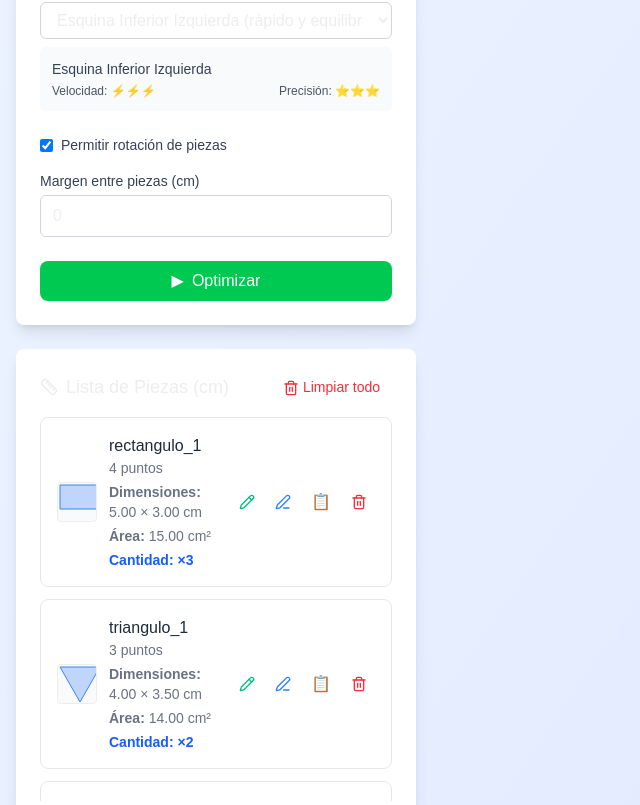
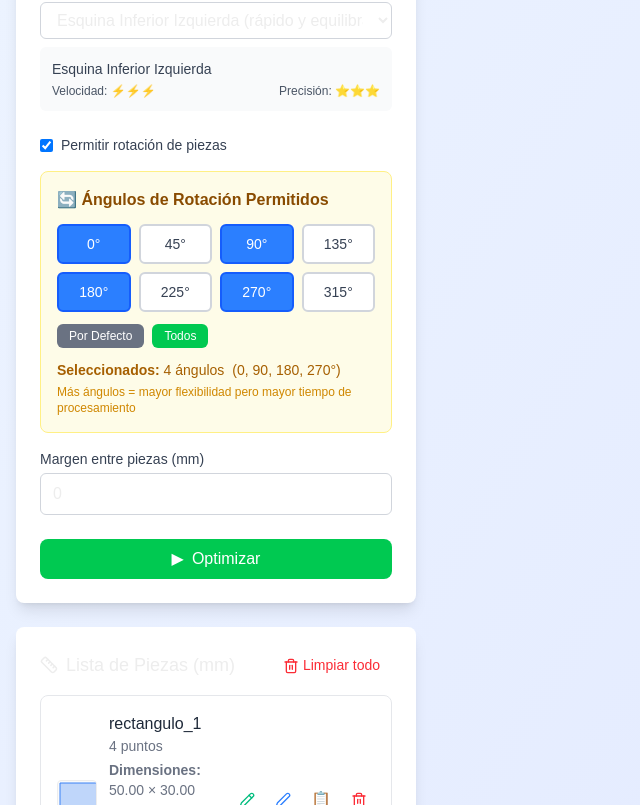
Before and after one commit to JhairCJ/TSS-PiezasIrregulares, a Next.js app in the folder frontend/: page / in a window 1280 px wide. Shown: the part 835-1640 px from the top of the page, without its empty margins (0-640 px from the left). Built offline with nearby package versions, Linux system fonts and the light colour scheme.

Commit message:
feat: change default unit to mm and add rotation angle selector in ConfigurationPanel

```diff
--- a/frontend/src/app/page.tsx
+++ b/frontend/src/app/page.tsx
@@ -54,7 +54,7 @@ const BinPackingApp = () => {
     bin_height: 150,
     bin_width_real: 200, // Dimensiones reales
     bin_height_real: 150,
-    unit: "cm" as const, // Unidad por defecto
+    unit: "mm" as const, // Unidad por defecto
     allow_rotation: true,
     rotation_angles: [0, 90, 180, 270],
     margin: 0,
@@ -139,7 +139,7 @@ const BinPackingApp = () => {
 
           {/* Panel de resultados */}
           <div className="lg:col-span-2">
-            <ResultsPanel results={results} loading={loading} error={error} />
+            <ResultsPanel results={results} loading={loading} error={error}  />
           </div>
         </div>
       </div>
--- a/frontend/src/components/configuration-panel.tsx
+++ b/frontend/src/components/configuration-panel.tsx
@@ -2,7 +2,7 @@
 
 import type React from "react"
 import { useRef, useState } from "react"
-import { Upload, Settings, Ruler, AlertTriangle,PlusCircle } from "lucide-react"
+import { Upload, Settings, Ruler, AlertTriangle, PlusCircle } from "lucide-react"
 import { algorithmOptions } from "./algorithm-options"
 import ShapeDesignerModal from "./shape-designer-modal"
 import PresetShapesModal from "./preset-shapes-modal"
@@ -274,7 +274,6 @@ const ConfigurationPanel: React.FC<ConfigurationPanelProps> = ({
   const binWidthReal = inputData.bin_width_real || 200
   const binHeightReal = inputData.bin_height_real || 150
 
-
   const handleAddPresetShapes = (shapes: Array<{ id: string; points: [number, number][]; quantity: number }>) => {
     const updatedPieces = [...inputData.pieces, ...shapes]
     updateInputField("pieces", updatedPieces)
@@ -480,6 +479,87 @@ const ConfigurationPanel: React.FC<ConfigurationPanelProps> = ({
             </label>
           </div>
 
+          {/* Selector de ángulos de rotación */}
+          {inputData.allow_rotation && (
+            <div className="p-4 bg-yellow-50 border border-yellow-200 rounded-lg">
+              <h4 className="font-semibold mb-3 text-yellow-800 flex items-center">
+                🔄 Ángulos de Rotación Permitidos
+              </h4>
+
+              {/* Grid de ángulos */}
+              <div className="grid grid-cols-4 gap-2 mb-3">
+                {[0, 45, 90, 135, 180, 225, 270, 315].map((angle) => {
+                  const isSelected = inputData.rotation_angles.includes(angle)
+                  return (
+                    <button
+                      key={angle}
+                      type="button"
+                      onClick={() => {
+                        const currentAngles = [...inputData.rotation_angles]
+                        if (isSelected) {
+                          // Remover ángulo
+                          const newAngles = currentAngles.filter((a) => a !== angle)
+                          updateInputField(
+                            "rotation_angles",
+                            newAngles.sort((a, b) => a - b),
+                          )
+                        } else {
+                          // Agregar ángulo
+                          const newAngles = [...currentAngles, angle].sort((a, b) => a - b)
+                          updateInputField("rotation_angles", newAngles)
+                        }
+                      }}
+                      className={`px-3 py-2 rounded-md text-sm font-medium transition-colors ${
+                        isSelected
+                          ? "bg-blue-500 text-white border-2 border-blue-600"
+                          : "bg-white text-gray-700 border-2 border-gray-300 hover:border-blue-300 hover:bg-blue-50"
+                      }`}
+                    >
+                      {angle}°
+                    </button>
+                  )
+                })}
+              </div>
+
+              {/* Botones de acción rápida */}
+              <div className="flex gap-2 mb-3">
+                <button
+                  type="button"
+                  onClick={() => updateInputField("rotation_angles", [0, 90, 180, 270])}
+                  className="px-3 py-1 bg-gray-500 text-white rounded-md hover:bg-gray-600 text-xs"
+                >
+                  Por Defecto
+                </button>
+                <button
+                  type="button"
+                  onClick={() => updateInputField("rotation_angles", [0, 45, 90, 135, 180, 225, 270, 315])}
+                  className="px-3 py-1 bg-green-500 text-white rounded-md hover:bg-green-600 text-xs"
+                >
+                  Todos
+                </button>
+              </div>
+
+              {/* Información */}
+              <div className="text-sm text-yellow-700">
+                <p className="mb-1">
+                  <strong>Seleccionados:</strong> {inputData.rotation_angles.length} ángulos
+                  {inputData.rotation_angles.length > 0 && (
+                    <span className="ml-2">({inputData.rotation_angles.sort((a, b) => a - b).join(", ")}°)</span>
+                  )}
+                </p>
+                {inputData.rotation_angles.length === 0 && (
+                  <p className="text-red-600 text-xs mt-1">
+                    ⚠️ Sin ángulos seleccionados, las piezas solo podrán usar su orientación original
+                  </p>
+                )}
+                <p className="text-xs text-yellow-600 mt-1">
+                  Más ángulos = mayor flexibilidad pero mayor tiempo de procesamiento
+                </p>
+              </div>
+            </div>
+          )}
+
+          {/* Margen entre piezas */}
           <div>
             <label className="block text-sm font-medium text-gray-700 mb-1">
               Margen entre piezas ({UNITS[currentUnit].symbol})
--- a/frontend/src/components/preset-shapes-modal.tsx
+++ b/frontend/src/components/preset-shapes-modal.tsx
@@ -473,7 +473,7 @@ const PresetShapesModal: React.FC<PresetShapesModalProps> = ({ isOpen, onClose,
   if (!isOpen) return null
 
   return (
-    <div className="fixed inset-0 bg-black bg-opacity-50 flex items-center justify-center z-50 p-4">
+    <div className="fixed inset-0 bg-black/50 flex items-center justify-center z-50 p-4">
       <div className="bg-white rounded-lg shadow-xl w-full max-w-6xl max-h-[90vh] overflow-hidden flex flex-col">
         {/* Header */}
         <div className="flex items-center justify-between p-4 border-b">
```
Lines whose indentation alone changed are shown as unchanged.
